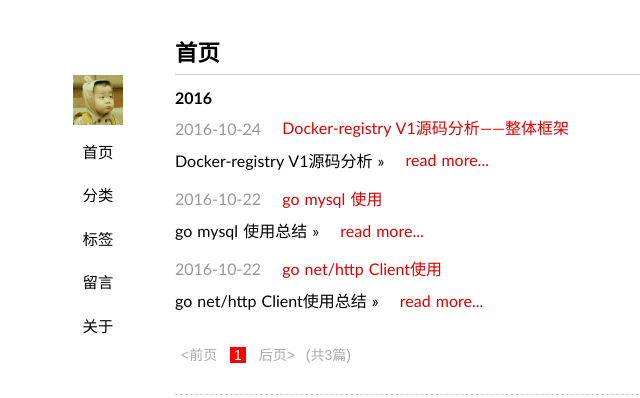
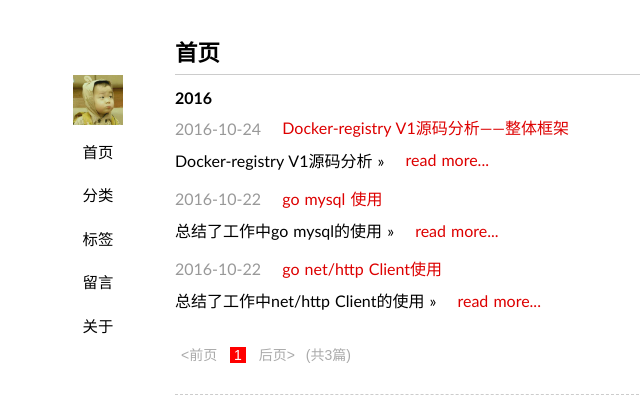
Before and after one commit to duyanghao/duyanghao.github.io, a Jekyll site: the page built from index.html, in a window 1280 px wide, cut to the strip 0-398 px from the top of the page. Shown: the whole strip, without its empty margins (15-655 px from the left). Built offline with Jekyll 4.4.1, drawn with Linux system fonts in a browser that asks for light colours; some web fonts are replaced; the list of posts is cut into pages by our own code.

Commit message:
Update Template
Signed-off-by: duyanghao <1294057873@qq.com>

```diff
--- a/_posts/2016-10-22-go-mysql.md
+++ b/_posts/2016-10-22-go-mysql.md
@@ -4,8 +4,7 @@ title: go mysql 使用
 date: 2016-10-22 14:29:31
 category: 技术
 tags: Go
-keywords:
-description:
+excerpt: 总结了工作中go mysql的使用
 ---
 
 go mysql 使用总结
--- a/_posts/2016-10-22-go-net-http-client.md
+++ b/_posts/2016-10-22-go-net-http-client.md
@@ -4,8 +4,7 @@ title: go net/http Client使用
 date: 2016-10-22 14:29:30
 category: 技术
 tags: Go
-keywords:
-description:
+excerpt: 总结了工作中net/http Client的使用
 ---
 
 go net/http Client使用总结
```
Also changed, not shown: _posts/2016-10-24-docker-registry.md (+1 -3 lines).
